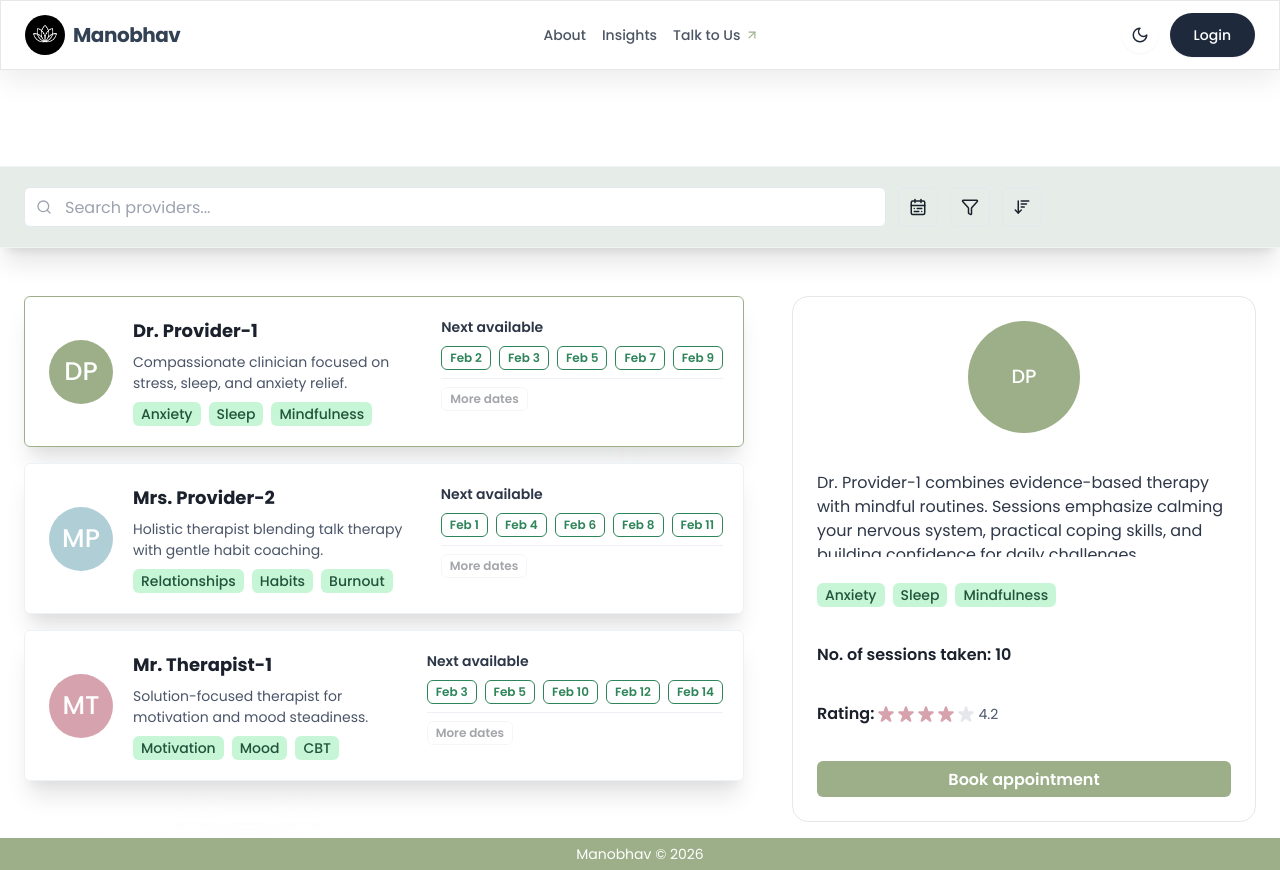
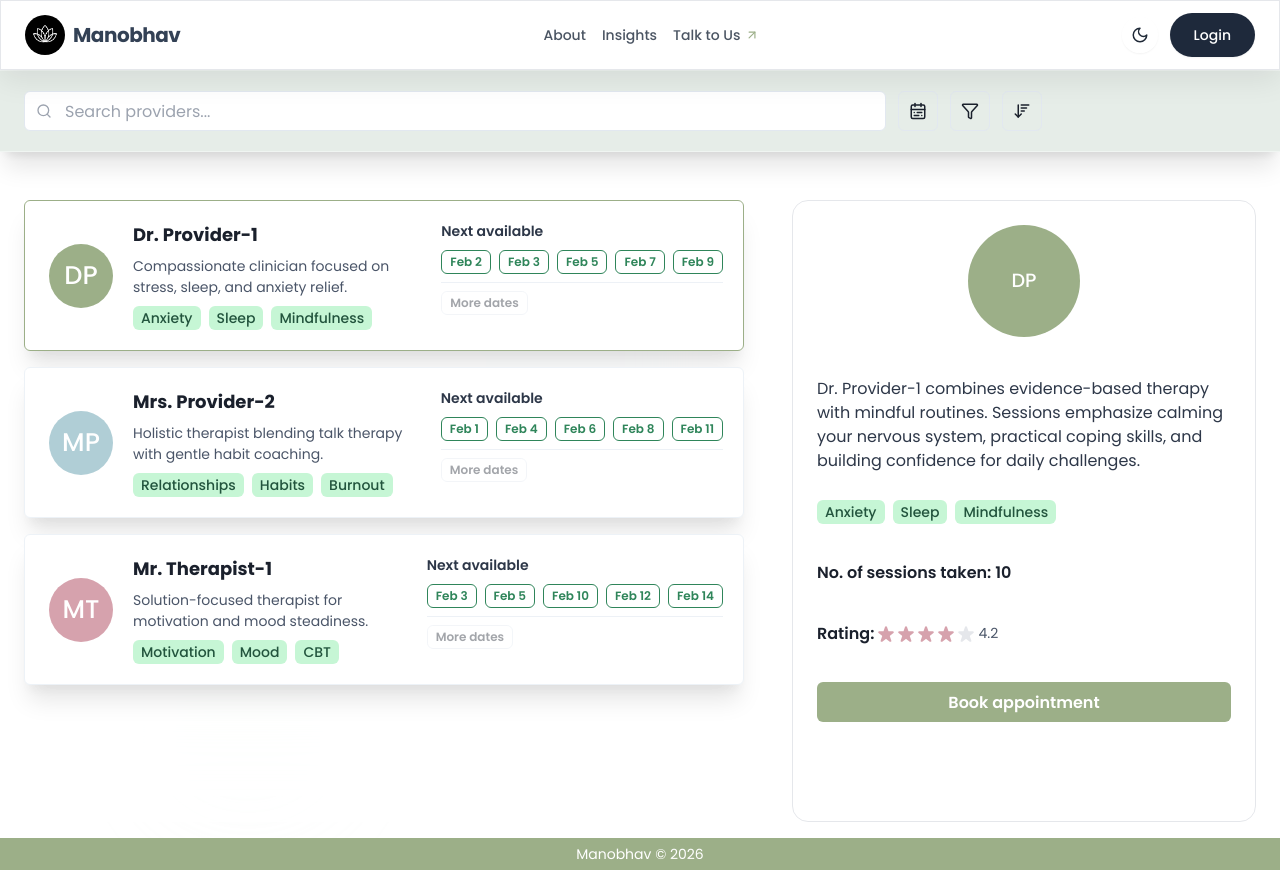
Before and after one commit to Shashank-Shukla/Manobhav, a React (Vite) app in the folder Frontend/manobhav-ui/: page /providers in a window 1280 px wide. Built offline with nearby package versions, Linux system fonts and the light colour scheme.

Commit message:
Remove top padding on providers page

```diff
--- a/Frontend/manobhav-ui/src/pages/ProvidersPage.tsx
+++ b/Frontend/manobhav-ui/src/pages/ProvidersPage.tsx
@@ -130,7 +130,7 @@ export function ProvidersPage({ onBackHome: _onBackHome, onBook }: ProvidersPage
   return (
     <div className="h-screen bg-[var(--bg-gradient)] text-[color:var(--text-color)] flex flex-col overflow-hidden">
       {/* Query container */}
-      <div className="pt-24 pb-4 px-0 w-full relative z-20">
+      <div className="pb-4 px-0 w-full relative z-20">
         <div
           className="bg-white/85 backdrop-blur-xl shadow-xl border-t border-b border-white/40 px-6 py-5 space-y-4"
           style={{ backgroundColor: '#E6EDE8' }}
```
